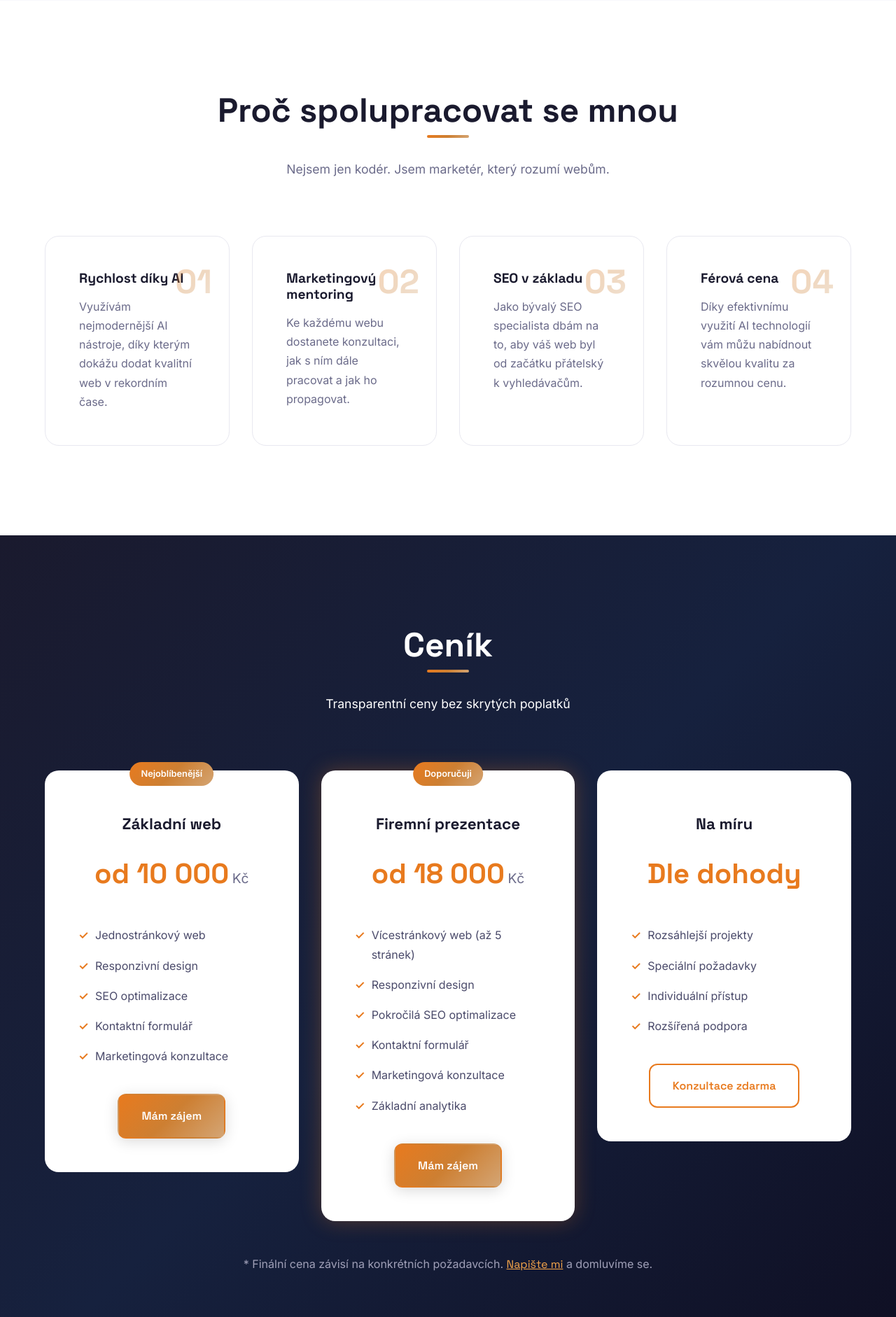
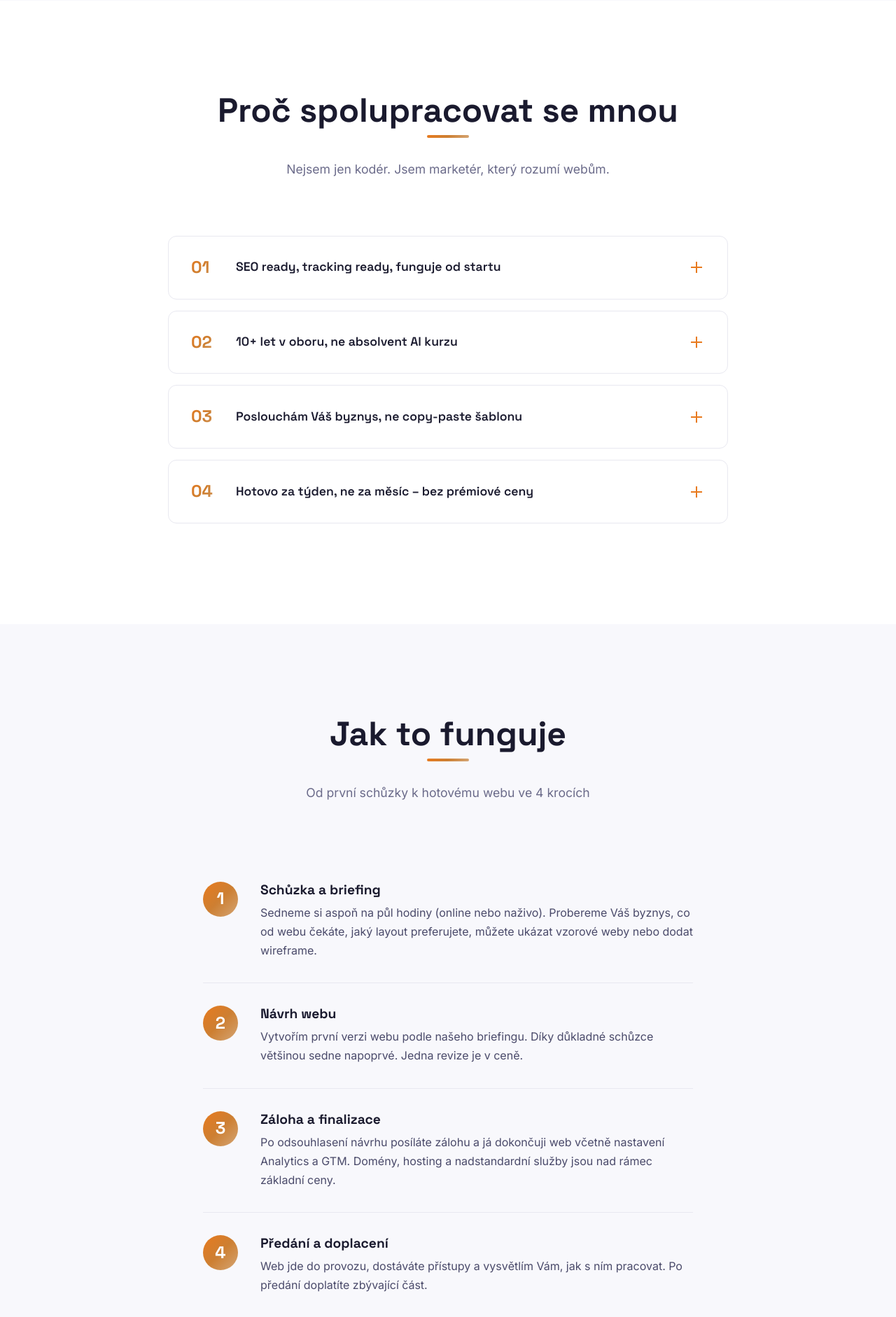
Before and after one commit to Alairik/Zvelebil-web, a PHP site: page / in a window 1280 px wide. Shown: the part 1643-3525 px from the top of the page at 70% size. Run offline with PHP 8.4, Linux system fonts and the light colour scheme.

Commit message:
Kompletní redesign sekcí O mně, Proč já a Jak to funguje
- Sekce O mně: nový text s 10+ lety zkušeností
- Sekce Proč já: accordion s 4 výhodami (details/summary)
- Nová sekce Jak to funguje: 4 kroky procesu
- CSS pro accordion a process steps
- Globální úprava vykání (Vy, Vám, Váš s velkým V)
- Aktualizace 6+ let → 10+ let napříč webem
- České uvozovky „text"

https://claude.ai/code/session_015Thog49q8ucAG66RFt2anQ

```diff
--- a/css/style.css
+++ b/css/style.css
@@ -531,48 +531,207 @@ ul, ol {
     color: var(--color-primary-dark);
 }
 
-/* --- Benefits Section --- */
-.benefits-grid {
-    display: grid;
-    grid-template-columns: repeat(auto-fit, minmax(250px, 1fr));
-    gap: var(--spacing-lg);
+/* --- Benefits Section (Accordion) --- */
+.accordion-container {
+    max-width: 800px;
+    margin: 0 auto;
 }
 
-.benefit-card {
-    padding: var(--spacing-xl);
-    border-radius: var(--radius-lg);
+.accordion-item {
     background: var(--color-white);
     border: 1px solid var(--color-gray-100);
+    border-radius: var(--radius-md);
+    margin-bottom: var(--spacing-sm);
+    overflow: hidden;
     transition: all var(--transition-base);
-    position: relative;
 }
 
-.benefit-card:hover {
+.accordion-item:hover {
+    border-color: var(--color-primary);
+    box-shadow: var(--shadow-sm);
+}
+
+.accordion-item[open] {
     border-color: var(--color-primary);
     box-shadow: var(--shadow-md);
 }
 
-.benefit-number {
+.accordion-header {
+    display: flex;
+    align-items: center;
+    gap: var(--spacing-md);
+    padding: var(--spacing-md) var(--spacing-lg);
+    cursor: pointer;
+    list-style: none;
     font-family: var(--font-heading);
-    font-size: 3rem;
+    font-weight: 600;
+    color: var(--color-dark);
+    transition: all var(--transition-fast);
+}
+
+.accordion-header::-webkit-details-marker {
+    display: none;
+}
+
+.accordion-header:hover {
+    background: var(--color-off-white);
+}
+
+.accordion-number {
+    font-size: 1.5rem;
     font-weight: 700;
     background: var(--gradient-primary);
     -webkit-background-clip: text;
     -webkit-text-fill-color: transparent;
     background-clip: text;
-    opacity: 0.3;
-    position: absolute;
-    top: var(--spacing-md);
-    right: var(--spacing-md);
+    min-width: 40px;
 }
 
-.benefit-card h3 {
-    font-size: 1.2rem;
+.accordion-title {
+    flex: 1;
+    font-size: 1.1rem;
+}
+
+.accordion-icon {
+    width: 24px;
+    height: 24px;
+    position: relative;
+    flex-shrink: 0;
+}
+
+.accordion-icon::before,
+.accordion-icon::after {
+    content: '';
+    position: absolute;
+    background: var(--color-primary);
+    transition: all var(--transition-base);
+}
+
+.accordion-icon::before {
+    width: 16px;
+    height: 2px;
+    top: 50%;
+    left: 50%;
+    transform: translate(-50%, -50%);
+}
+
+.accordion-icon::after {
+    width: 2px;
+    height: 16px;
+    top: 50%;
+    left: 50%;
+    transform: translate(-50%, -50%);
+}
+
+.accordion-item[open] .accordion-icon::after {
+    transform: translate(-50%, -50%) rotate(90deg);
+    opacity: 0;
+}
+
+.accordion-content {
+    padding: 0 var(--spacing-lg) var(--spacing-lg);
+    padding-left: calc(var(--spacing-lg) + 40px + var(--spacing-md));
+    color: var(--color-gray-700);
+    animation: accordionOpen 0.3s ease;
+}
+
+.accordion-content p {
     margin-bottom: var(--spacing-sm);
 }
 
-.benefit-card p {
-    color: var(--color-gray-500);
+.accordion-content p:last-child {
+    margin-bottom: 0;
+}
+
+@keyframes accordionOpen {
+    from {
+        opacity: 0;
+        transform: translateY(-10px);
+    }
+    to {
+        opacity: 1;
+        transform: translateY(0);
+    }
+}
+
+/* --- Process Section (Jak to funguje) --- */
+.process {
+    background: var(--color-off-white);
+}
+
+.process-steps {
+    max-width: 700px;
+    margin: 0 auto;
+}
+
+.process-step {
+    display: flex;
+    gap: var(--spacing-lg);
+    padding: var(--spacing-lg) 0;
+    border-bottom: 1px solid var(--color-gray-100);
+}
+
+.process-step:last-child {
+    border-bottom: none;
+}
+
+.process-step-number {
+    width: 50px;
+    height: 50px;
+    background: var(--gradient-primary);
+    color: var(--color-white);
+    border-radius: var(--radius-full);
+    display: flex;
+    align-items: center;
+    justify-content: center;
+    font-family: var(--font-heading);
+    font-size: 1.5rem;
+    font-weight: 700;
+    flex-shrink: 0;
+}
+
+.process-step-content h3 {
+    font-size: 1.2rem;
+    margin-bottom: var(--spacing-xs);
+    color: var(--color-dark);
+}
+
+.process-step-content p {
+    color: var(--color-gray-700);
+    margin: 0;
+}
+
+@media (max-width: 768px) {
+    .accordion-header {
+        padding: var(--spacing-sm) var(--spacing-md);
+    }
+
+    .accordion-title {
+        font-size: 1rem;
+    }
+
+    .accordion-number {
+        font-size: 1.2rem;
+        min-width: 30px;
+    }
+
+    .accordion-content {
+        padding: 0 var(--spacing-md) var(--spacing-md);
+        padding-left: calc(var(--spacing-md) + 30px + var(--spacing-md));
+    }
+
+    .process-step {
+        flex-direction: column;
+        gap: var(--spacing-sm);
+        text-align: center;
+        align-items: center;
+    }
+
+    .process-step-number {
+        width: 40px;
+        height: 40px;
+        font-size: 1.2rem;
+    }
 }
 
 /* --- Pricing Section --- */
--- a/index.html
+++ b/index.html
@@ -12,7 +12,7 @@
     })(window,document,'script','dataLayer','GTM-TGK8FRRL');</script>
     <!-- End Google Tag Manager -->
     <meta name="viewport" content="width=device-width, initial-scale=1.0">
-    <meta name="description" content="Tvorba moderních webových stránek s pomocí AI. Rychle, levně a s marketingovým přesahem. Více než 6 let zkušeností.">
+    <meta name="description" content="Tvorba moderních webových stránek s pomocí AI. Rychle, levně a s marketingovým přesahem. Více než 10 let zkušeností.">
     <meta name="keywords" content="tvorba webů, webové stránky, levné weby, AI weby, SEO optimalizace, webdesign">
     <meta name="author" content="Zvelebil.online">
 
@@ -55,8 +55,8 @@
             <ul class="nav-menu" id="navMenu">
                 <li><a href="#sluzby">Služby</a></li>
                 <li><a href="#proc-ja">Proč já</a></li>
+                <li><a href="#jak-to-funguje">Jak to funguje</a></li>
                 <li><a href="#cenik">Ceník</a></li>
-                <li><a href="#reference">Reference</a></li>
                 <li><a href="#o-mne">O mně</a></li>
                 <li><a href="#kontakt" class="nav-cta">Napište mi</a></li>
             </ul>
@@ -77,7 +77,7 @@
                     <span class="highlight">rychle a levně</span>
                 </h1>
                 <p class="hero-subtitle fade-in delay-1">
-                    Tvořím webové stránky s pomocí AI technologií. Získáte nejen web, ale i marketingové poradenství od člověka s více než 6 lety zkušeností.
+                    Tvořím webové stránky s pomocí AI technologií. Získáte nejen web, ale i marketingové poradenství od člověka s více než 10 lety zkušeností.
                 </p>
                 <div class="hero-cta fade-in delay-2">
                     <a href="#kontakt" class="btn btn-primary">Napište mi</a>
@@ -85,7 +85,7 @@
                 </div>
                 <div class="hero-stats fade-in delay-3">
                     <div class="stat">
-                        <span class="stat-number">6+</span>
+                        <span class="stat-number">10+</span>
                         <span class="stat-label">let zkušeností</span>
                     </div>
                     <div class="stat">
@@ -109,8 +109,8 @@
     <section class="section services" id="sluzby">
         <div class="container">
             <div class="section-header">
-                <h2 class="section-title reveal">Co pro vás vytvořím</h2>
-                <p class="section-subtitle reveal">Moderní webové stránky na míru vašim potřebám</p>
+                <h2 class="section-title reveal">Co pro Vás vytvořím</h2>
+                <p class="section-subtitle reveal">Moderní webové stránky na míru Vašim potřebám</p>
             </div>
             <div class="services-grid">
                 <div class="service-card reveal">
@@ -133,7 +133,7 @@
                         </svg>
                     </div>
                     <h3>Vícestránkové weby</h3>
-                    <p>Komplexní firemní prezentace s více stránkami pro detailní představení vašeho podnikání.</p>
+                    <p>Komplexní firemní prezentace s více stránkami pro detailní představení Vašeho podnikání.</p>
                     <a href="pages/sluzby.html#vicestrankove" class="service-link">Více info →</a>
                 </div>
                 <div class="service-card reveal delay-2">
@@ -159,26 +159,93 @@
                 <h2 class="section-title reveal">Proč spolupracovat se mnou</h2>
                 <p class="section-subtitle reveal">Nejsem jen kodér. Jsem marketér, který rozumí webům.</p>
             </div>
-            <div class="benefits-grid">
-                <div class="benefit-card reveal">
-                    <div class="benefit-number">01</div>
-                    <h3>Rychlost díky AI</h3>
-                    <p>Využívám nejmodernější AI nástroje, díky kterým dokážu dodat kvalitní web v rekordním čase.</p>
+            <div class="accordion-container reveal">
+                <details class="accordion-item">
+                    <summary class="accordion-header">
+                        <span class="accordion-number">01</span>
+                        <span class="accordion-title">SEO ready, tracking ready, funguje od startu</span>
+                        <span class="accordion-icon"></span>
+                    </summary>
+                    <div class="accordion-content">
+                        <p>V základu Vám nastavím Google Analytics a GTM, abyste od prvního dne viděli, kdo na web chodí a co tam dělá.</p>
+                        <p>Struktura webu, meta tagy, rychlost načítání, mobile-first – to všechno řeším hned při vytváření. Ne až když zjistíte, že Vás Google nenajde.</p>
+                        <p>Tracking pro Meta nebo Google Ads? Podle domluvy. Ale základy máte pokryté.</p>
+                    </div>
+                </details>
+                <details class="accordion-item">
+                    <summary class="accordion-header">
+                        <span class="accordion-number">02</span>
+                        <span class="accordion-title">10+ let v oboru, ne absolvent AI kurzu</span>
+                        <span class="accordion-icon"></span>
+                    </summary>
+                    <div class="accordion-content">
+                        <p>Začínal jsem jako projekťák webových a e-shopových projektů. Osahal jsem WordPress, Shopify, PrestaShop i lokální krabice. Pak 6 let v digitálním marketingu.</p>
+                        <p>Vím, kde jsou nástrahy. Vím, co se může pokazit.</p>
+                        <p>AI používám, abych Vám dodal web rychle a levně – ale s knowhow člověka, co v tom žije denně.</p>
+                    </div>
+                </details>
+                <details class="accordion-item">
+                    <summary class="accordion-header">
+                        <span class="accordion-number">03</span>
+                        <span class="accordion-title">Poslouchám Váš byznys, ne copy-paste šablonu</span>
+                        <span class="accordion-icon"></span>
+                    </summary>
+                    <div class="accordion-content">
+                        <p>Před každým webem se sedneme aspoň na půl hodiny (online nebo naživo, jak chcete). Ptám se na Váš byznys, co od webu čekáte, jaké weby se Vám líbí, jaké barvy preferujete.</p>
+                        <p>Podle toho si připravím prompt pro AI. Ne náhodnou šablonu, ale web šitý přesně Vám.</p>
+                        <p>Fitness trenér potřebuje jiný web než účetní kancelář. A to není jen o barvách.</p>
+                    </div>
+                </details>
+                <details class="accordion-item">
+                    <summary class="accordion-header">
+                        <span class="accordion-number">04</span>
+                        <span class="accordion-title">Hotovo za týden, ne za měsíc – bez prémiové ceny</span>
+                        <span class="accordion-icon"></span>
+                    </summary>
+                    <div class="accordion-content">
+                        <p>AI mi umožňuje vytvořit web rychleji než klasickým vývojem. Ale nejde jen o rychlost – jde o to, že neplatíte za desítky hodin kódování, které dnes AI zvládne efektivněji.</p>
+                        <p>Dostanete profesionální výsledek za zlomek tradiční ceny. A protože mám technické i marketingové zázemí, nemusíte pak platit dalšího specialistu na analytics nebo SEO.</p>
+                    </div>
+                </details>
+            </div>
+        </div>
+    </section>
+
+    <!-- Jak to funguje Section -->
+    <section class="section process" id="jak-to-funguje">
+        <div class="container">
+            <div class="section-header">
+                <h2 class="section-title reveal">Jak to funguje</h2>
+                <p class="section-subtitle reveal">Od první schůzky k hotovému webu ve 4 krocích</p>
+            </div>
+            <div class="process-steps reveal">
+                <div class="process-step">
+                    <div class="process-step-number">1</div>
+                    <div class="process-step-content">
+                        <h3>Schůzka a briefing</h3>
+                        <p>Sedneme si aspoň na půl hodiny (online nebo naživo). Probereme Váš byznys, co od webu čekáte, jaký layout preferujete, můžete ukázat vzorové weby nebo dodat wireframe.</p>
+                    </div>
                 </div>
-                <div class="benefit-card reveal delay-1">
-                    <div class="benefit-number">02</div>
-                    <h3>Marketingový mentoring</h3>
-                    <p>Ke každému webu dostanete konzultaci, jak s ním dále pracovat a jak ho propagovat.</p>
+                <div class="process-step">
+                    <div class="process-step-number">2</div>
+                    <div class="process-step-content">
+                        <h3>Návrh webu</h3>
+                        <p>Vytvořím první verzi webu podle našeho briefingu. Díky důkladné schůzce většinou sedne napoprvé. Jedna revize je v ceně.</p>
+                    </div>
                 </div>
-                <div class="benefit-card reveal delay-2">
-                    <div class="benefit-number">03</div>
-                    <h3>SEO v základu</h3>
-                    <p>Jako bývalý SEO specialista dbám na to, aby váš web byl od začátku přátelský k vyhledávačům.</p>
+                <div class="process-step">
+                    <div class="process-step-number">3</div>
+                    <div class="process-step-content">
+                        <h3>Záloha a finalizace</h3>
+                        <p>Po odsouhlasení návrhu posíláte zálohu a já dokončuji web včetně nastavení Analytics a GTM. Domény, hosting a nadstandardní služby jsou nad rámec základní ceny.</p>
+                    </div>
                 </div>
-                <div class="benefit-card reveal delay-3">
-                    <div class="benefit-number">04</div>
-                    <h3>Férová cena</h3>
-                    <p>Díky efektivnímu využití AI technologií vám můžu nabídnout skvělou kvalitu za rozumnou cenu.</p>
+                <div class="process-step">
+                    <div class="process-step-number">4</div>
+                    <div class="process-step-content">
+                        <h3>Předání a doplacení</h3>
+                        <p>Web jde do provozu, dostáváte přístupy a vysvětlím Vám, jak s ním pracovat. Po předání doplatíte zbývající část.</p>
+                    </div>
                 </div>
             </div>
         </div>
@@ -258,7 +325,7 @@
                         <path d="M21 15l-5-5L5 21"/>
                     </svg>
                 </div>
-                <h3>Připravuji pro vás</h3>
+                <h3>Připravuji pro Vás</h3>
                 <p>Sekce s referencemi je aktuálně v přípravě. Brzy zde najdete ukázky realizovaných projektů.</p>
                 <a href="#kontakt" class="btn btn-secondary">Mezitím mi napište</a>
             </div>
@@ -271,9 +338,12 @@
             <div class="about-content">
                 <div class="about-text reveal">
                     <h2 class="section-title">O mně</h2>
-                    <p class="about-lead">Jsem člověk s více než 6 lety zkušeností v digitálním marketingu a tvorbě webů.</p>
-                    <p>Začínal jsem jako SEO specialista a postupně jsem se dostal k webdesignu a celkové strategii online prezentace. Dnes propojuji všechny tyto znalosti, abych vám mohl nabídnout kompletní řešení.</p>
-                    <p>Věřím, že moderní technologie, zejména AI, dokáží zefektivnit práci a snížit náklady – aniž by utrpěla kvalita. Proto jsem se rozhodl nabízet tvorbu webů, které jsou rychlé, cenově dostupné a přitom profesionální.</p>
+                    <p class="about-lead">Dělám weby a digitální marketing přes 10 let.</p>
+                    <p>Začínal jsem jako projekťák webových a e-shopových projektů – osahal jsem Shopify, WordPress, PrestaShop i lokální krabice. Vím, kde jsou všechny nástrahy a co se může pokazit.</p>
+                    <p>Pak jsem 6 let dřel v digitálním marketingu: SEO, reklamy, tracking, mailing, strategie. Vystudoval jsem to a rozumím brandingu.</p>
+                    <p>Grafika je moje dlouhodobé hobby – momentálně řeším vibe code vlnu.</p>
+                    <p>Jasně, dnes každý s AI umí „udělat web". Ale já vím, co dělat potom – jak nastavit měřící kódy, GTM, Meta pixel, jak strukturovat stránku pro SEO, jak to celé propojit s marketingem.</p>
+                    <p>Nejsem náhodný AI webař. Jsem marketér a projekťák s dekádou praxe, který Vám udělá web rychle a levně – ale s knowhow člověka, co v tom žije denně.</p>
                     <div class="about-skills">
                         <span class="skill-tag">Marketing</span>
                         <span class="skill-tag">SEO</span>
@@ -299,7 +369,7 @@
         <div class="container">
             <div class="section-header">
                 <h2 class="section-title reveal">Napište mi</h2>
-                <p class="section-subtitle reveal">Ozvěte se a probereme váš projekt</p>
+                <p class="section-subtitle reveal">Ozvěte se a probereme Váš projekt</p>
             </div>
             <div class="contact-content">
                 <div class="contact-info reveal">
@@ -316,7 +386,7 @@
                         </div>
                     </div>
                     <div class="contact-text">
-                        <p>Popište mi váš projekt nebo nápad a já se vám ozvu s možnostmi spolupráce. Konzultace je nezávazná a zdarma.</p>
+                        <p>Popište mi Váš projekt nebo nápad a já se Vám ozvu s možnostmi spolupráce. Konzultace je nezávazná a zdarma.</p>
                     </div>
                 </div>
                 <form class="contact-form reveal delay-1" id="contactForm" action="send-mail.php" method="POST">
@@ -332,7 +402,7 @@
                     </div>
                     <div class="form-group">
                         <label for="message">Zpráva</label>
-                        <textarea id="message" name="message" rows="5" required placeholder="Popište váš projekt nebo nápad..."></textarea>
+                        <textarea id="message" name="message" rows="5" required placeholder="Popište Váš projekt nebo nápad..."></textarea>
                     </div>
                     <button type="submit" class="btn btn-primary btn-full">Odeslat zprávu</button>
                 </form>
--- a/pages/kontakt-dekuji.html
+++ b/pages/kontakt-dekuji.html
@@ -42,7 +42,7 @@
                     </svg>
                 </div>
                 <h1>Děkuji za zprávu!</h1>
-                <p>Vaše zpráva byla úspěšně odeslána. Ozvu se vám co nejdříve, obvykle do 24 hodin.</p>
+                <p>Vaše zpráva byla úspěšně odeslána. Ozvu se Vám co nejdříve, obvykle do 24 hodin.</p>
                 <a href="../index.html" class="btn btn-primary">Zpět na hlavní stránku</a>
             </div>
         </div>
--- a/pages/kontakt.html
+++ b/pages/kontakt.html
@@ -61,7 +61,7 @@
             <div class="contact-grid">
                 <div class="contact-info-page reveal">
                     <h2>Pojďme spolupracovat</h2>
-                    <p class="contact-lead">Popište mi váš projekt nebo nápad. Odpovím vám do 24 hodin.</p>
+                    <p class="contact-lead">Popište mi Váš projekt nebo nápad. Odpovím Vám do 24 hodin.</p>
 
                     <div class="contact-details">
                         <div class="contact-detail-item">
@@ -83,7 +83,7 @@
                         <ul>
                             <li>Odpověď do 24 hodin</li>
                             <li>Nezávaznou konzultaci zdarma</li>
-                            <li>Upřímný názor na váš projekt</li>
+                            <li>Upřímný názor na Váš projekt</li>
                             <li>Cenovou nabídku na míru</li>
                         </ul>
                     </div>
@@ -122,7 +122,7 @@
                         </div>
                         <div class="form-group">
                             <label for="message">Zpráva *</label>
-                            <textarea id="message" name="message" rows="5" required placeholder="Popište váš projekt, nápad nebo dotaz..."></textarea>
+                            <textarea id="message" name="message" rows="5" required placeholder="Popište Váš projekt, nápad nebo dotaz..."></textarea>
                         </div>
                         <button type="submit" class="btn btn-primary btn-full">Odeslat zprávu</button>
                         <p class="form-note">* Povinné pole. Vaše údaje nikam nepředávám.</p>
--- a/pages/sluzby.html
+++ b/pages/sluzby.html
@@ -93,7 +93,7 @@
                 <div class="service-detail-content">
                     <span class="service-tag">Doporučuji</span>
                     <h2>Vícestránkové weby</h2>
-                    <p class="service-lead">Komplexní firemní prezentace s více stránkami pro detailní představení vašeho podnikání.</p>
+                    <p class="service-lead">Komplexní firemní prezentace s více stránkami pro detailní představení Vašeho podnikání.</p>
                     <p>Pokud potřebujete více prostoru pro prezentaci služeb, týmu, referencí nebo jiného obsahu, vícestránkový web je správná volba. Lepší struktura pomáhá i SEO.</p>
                     <h3>Co zahrnuje:</h3>
                     <ul class="service-features">
@@ -133,7 +133,7 @@
                 <div class="service-detail-content">
                     <span class="service-tag">V základu</span>
                     <h2>SEO optimalizace</h2>
-                    <p class="service-lead">Jako bývalý SEO specialista dbám na to, aby váš web byl od začátku přátelský k vyhledávačům.</p>
+                    <p class="service-lead">Jako bývalý SEO specialista dbám na to, aby Váš web byl od začátku přátelský k vyhledávačům.</p>
                     <p>Každý web, který vytvořím, obsahuje základní SEO optimalizaci. Nejde jen o technické nastavení, ale i o strukturu obsahu a UX, které vyhledávače oceňují.</p>
                     <h3>Co zahrnuje SEO:</h3>
                     <ul class="service-features">
@@ -167,7 +167,7 @@
         <div class="container">
             <div class="cta-content reveal">
                 <h2>Máte zájem o spolupráci?</h2>
-                <p>Napište mi a nezávazně probereme váš projekt.</p>
+                <p>Napište mi a nezávazně probereme Váš projekt.</p>
                 <a href="kontakt.html" class="btn btn-primary">Napište mi</a>
             </div>
         </div>
```
Also changed, not shown: pages/cenik.html (+4 -4 lines), pages/o-mne.html (+6 -6 lines).
